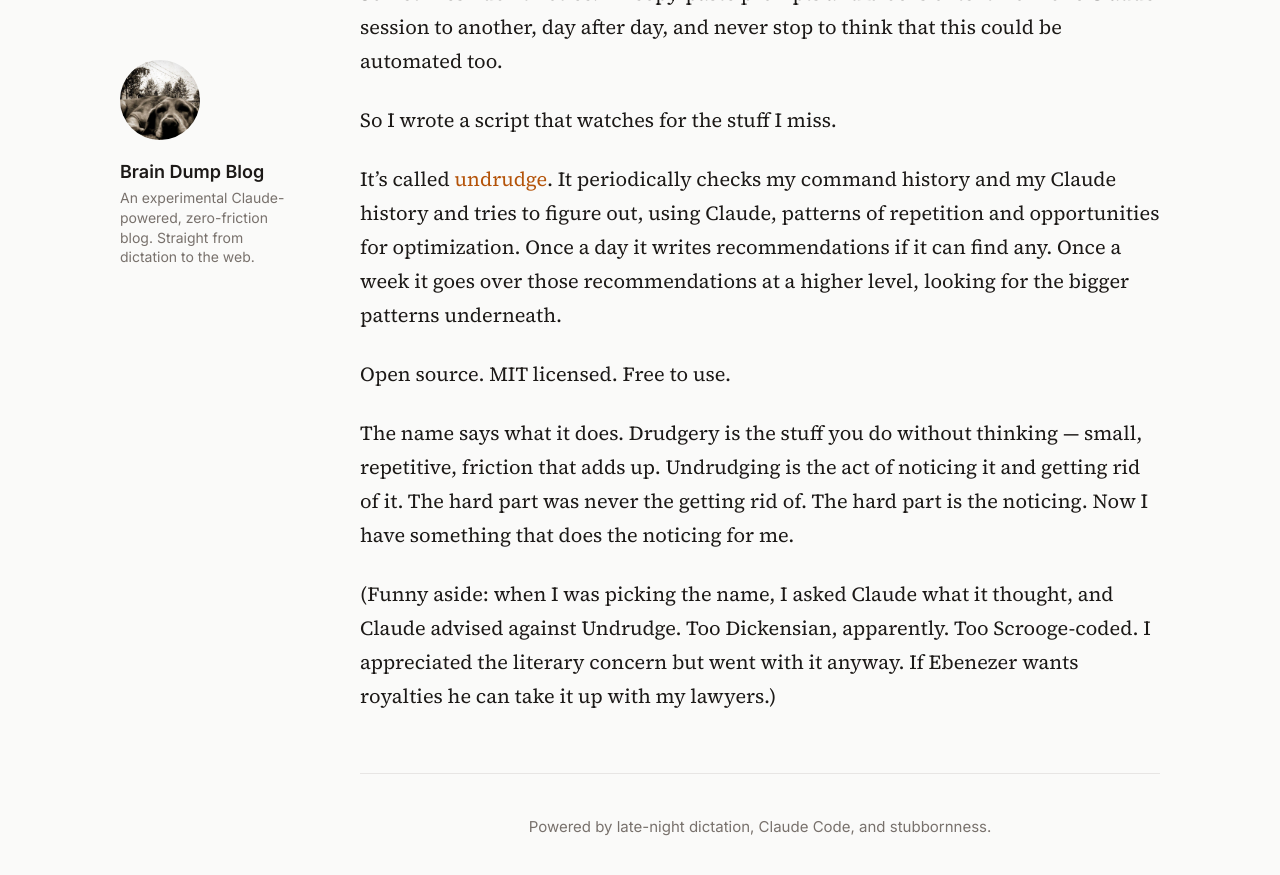
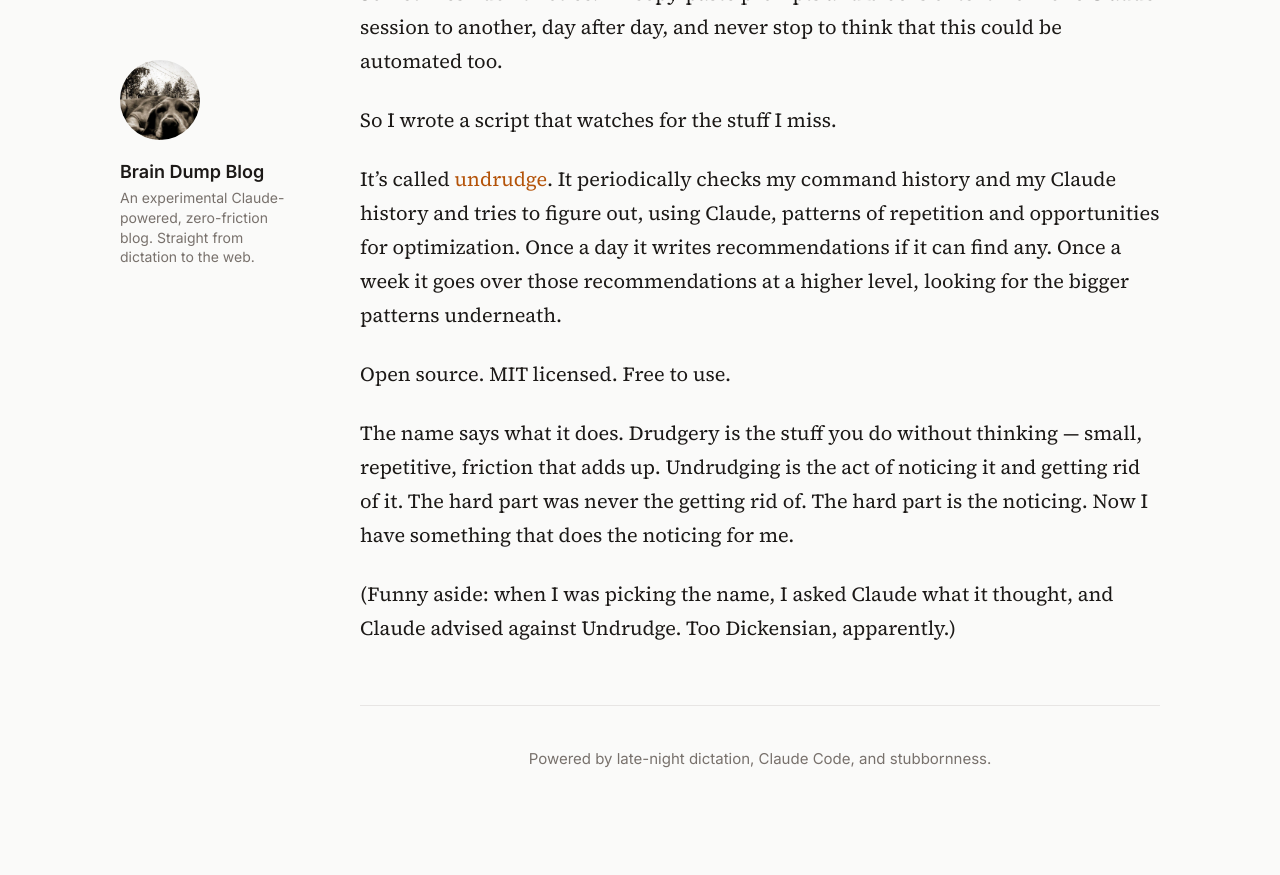
Before and after one commit to orlenko/blog, a Jekyll site: the page built from _posts/2026-05-04-undrudge.md, in a window 1280 px wide and 900 px high, scrolled down 605 px. Shown: the top 875 px of the window. Built offline with Jekyll 4.4.1, drawn with Linux system fonts in a browser that asks for light colours; after the commit the page ends 1437 px from its top, so only the background shows below that.

Commit message:
Trim Dickens aside in undrudge post

```diff
--- a/_posts/2026-05-04-undrudge.md
+++ b/_posts/2026-05-04-undrudge.md
@@ -19,4 +19,4 @@ Open source. MIT licensed. Free to use.
 
 The name says what it does. Drudgery is the stuff you do without thinking — small, repetitive, friction that adds up. Undrudging is the act of noticing it and getting rid of it. The hard part was never the getting rid of. The hard part is the noticing. Now I have something that does the noticing for me.
 
-(Funny aside: when I was picking the name, I asked Claude what it thought, and Claude advised against Undrudge. Too Dickensian, apparently. Too Scrooge-coded. I appreciated the literary concern but went with it anyway. If Ebenezer wants royalties he can take it up with my lawyers.)
+(Funny aside: when I was picking the name, I asked Claude what it thought, and Claude advised against Undrudge. Too Dickensian, apparently.)
```
